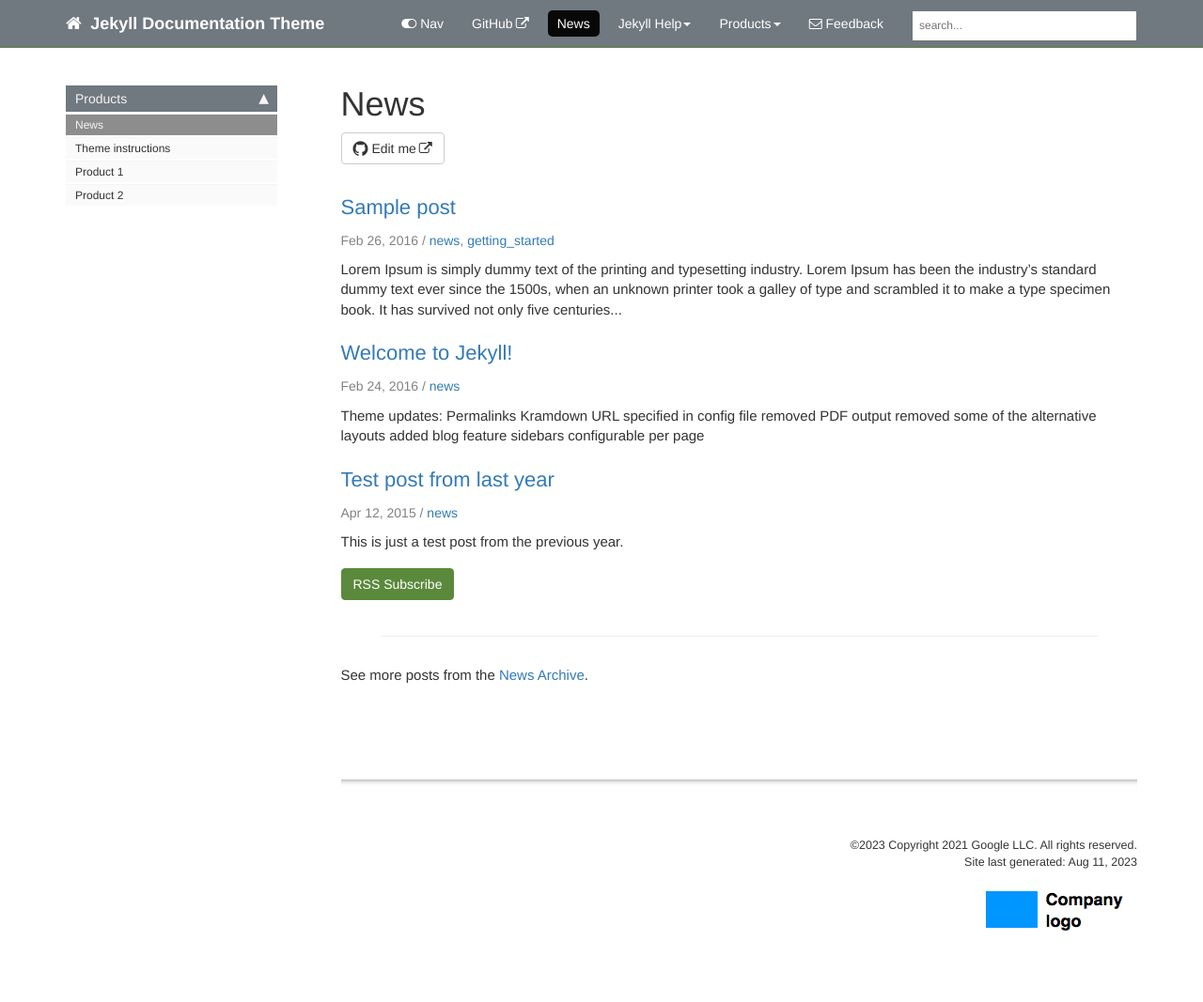
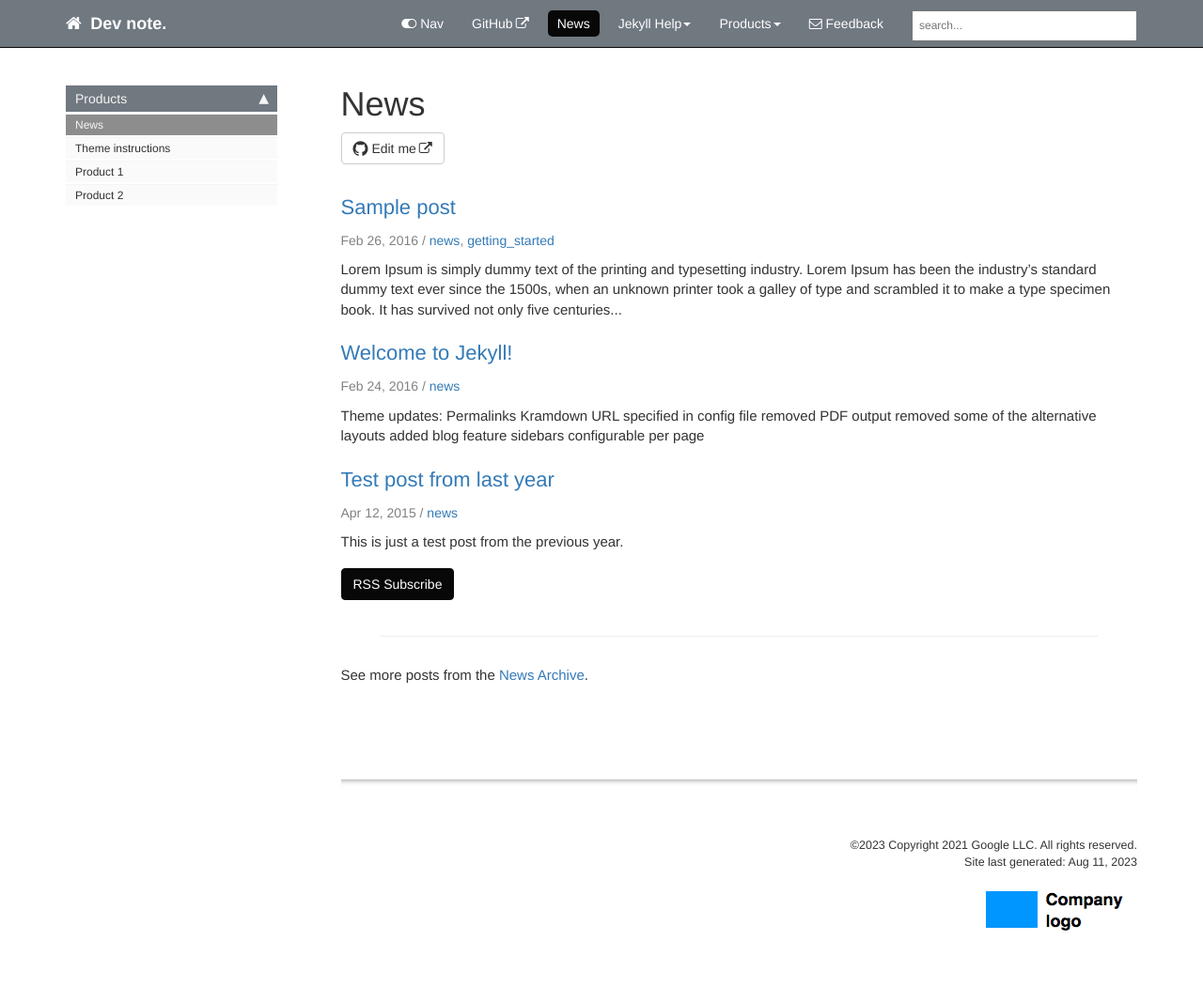
Before and after one commit to bfh3000/blog.github.io, a Jekyll site: the page built from pages/news/news.html, in a window 1280 px wide. Shown: the whole page at 94% size. Built offline with Jekyll 4.4.1, drawn with Linux system fonts in a browser that asks for light colours; comment, search, counter and statistics services are not loaded.

Commit message:
gray color 추가

```diff
--- a/_config.yml
+++ b/_config.yml
@@ -1,9 +1,11 @@
-repository: tomjoht/documentation-theme-jekyll
+incremental: true
+
+repository: https://bfh3000.github.io/blog.github.io/
 
 output: web
 # this property is useful for conditional filtering of content that is separate from the PDF.
 
-topnav_title: Jekyll Documentation Theme
+topnav_title: Dev note.
 # this appears on the top navigation bar next to the home button
 
 site_title: Jekyll theme for documentation
@@ -33,9 +35,9 @@ exclude:
   - vendor
 # these are the files and directories that jekyll will exclude from the build
 
-feedback_subject_line: Jekyll documentation theme
+feedback_subject_line: bfh3000 blog feedback
 
-feedback_email: tomjoht@gmail.com
+feedback_email: bfh3000@naver.com
 # used as a contact email for the Feedback link in the top navigation bar
 
 # feedback_disable: true
--- a/css/theme-gray.css
+++ b/css/theme-gray.css
@@ -47,15 +47,15 @@ a[data-toggle="tooltip"] {
 
 .navbar-inverse {
     background-color: #707880;
-    border-color: #5b893c;
+    border-color: #080808;
 }
 
 .navbar-inverse .navbar-nav > .open > a, .navbar-inverse .navbar-nav > .open > a:hover, .navbar-inverse .navbar-nav > .open > a:focus {
-    color: #5b893c;
+    color: #080808;
 }
 
 .navbar-inverse .navbar-nav > .open > a, .navbar-inverse .navbar-nav > .open > a:hover, .navbar-inverse .navbar-nav > .open > a:focus {
-    background-color: #5b893c;
+    background-color: #080808;
     color: #ffffff;
 }
 
@@ -66,8 +66,8 @@ a[data-toggle="tooltip"] {
 
 .btn-primary {
     color: #ffffff;
-    background-color: #5b893c;
-    border-color: #5b893c;
+    background-color: #080808;
+    border-color: #080808;
 }
 
 .btn-primary:hover,
@@ -76,14 +76,14 @@ a[data-toggle="tooltip"] {
 .btn-primary.active,
 .open .dropdown-toggle.btn-primary {
     background-color: #707880;
-    border-color: #5b893c;
+    border-color: #080808;
 }
 
 .printTitle {
-    color: #5b893c !important;
+    color: #080808 !important;
 }
 
-body.print h1 {color: #5b893c !important; font-size:28px;}
+body.print h1 {color: #080808 !important; font-size:28px;}
 body.print h2 {color: #595959 !important; font-size:24px;}
 body.print h3 {color: #E50E51 !important; font-size:14px;}
 body.print h4 {color: #679DCE !important; font-size:14px; font-style: italic;}
```
